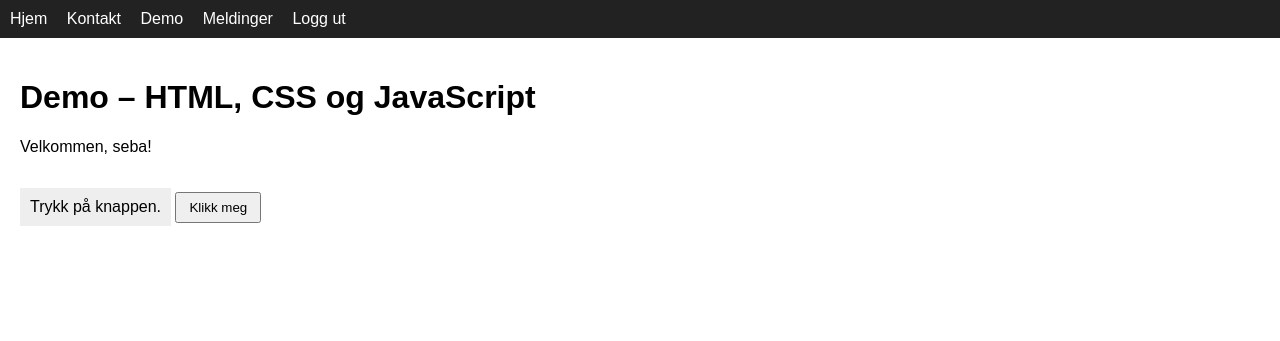
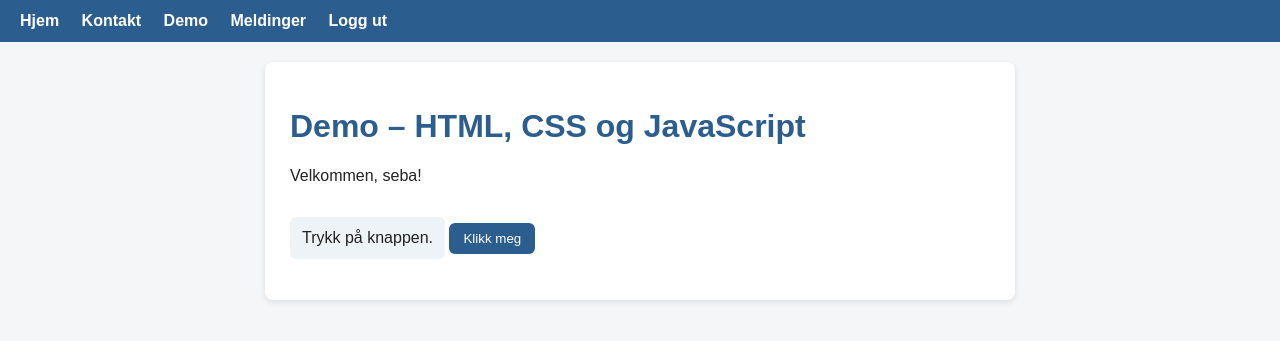
Before and after one commit to Kokosfjes/prove-Eksamen, a Flask app: page /demo in a window 1280 px wide. Shown: the top 341 px of the page. Run offline with Flask 3, Linux system fonts and the light colour scheme; a user stored in the database is signed in.

Commit message:
css endring

```diff
--- a/oppgave 1/static/style.css
+++ b/oppgave 1/static/style.css
@@ -1,8 +1,76 @@
-body { font-family: sans-serif; margin: 0; }
-nav { background: #222; padding: 10px; }
-nav a { color: #fff; margin-right: 15px; text-decoration: none; }
-main { padding: 20px; max-width: 700px; }
-.flash { color: red; }
-.boks { padding: 10px; background: #eee; display: inline-block; }
-button { padding: 6px 12px; }
-input { padding: 6px; }
+body {
+    font-family: sans-serif;
+    margin: 0;
+    background: #f4f6f8;
+    color: #222;
+}
+
+nav {
+    background: #2c5d8f;
+    padding: 12px 20px;
+}
+
+nav a {
+    color: #fff;
+    margin-right: 18px;
+    text-decoration: none;
+    font-weight: bold;
+}
+
+nav a:hover {
+    text-decoration: underline;
+}
+
+main {
+    padding: 25px;
+    max-width: 700px;
+    margin: 20px auto;
+    background: #fff;
+    border-radius: 8px;
+    box-shadow: 0 2px 6px rgba(0,0,0,0.1);
+}
+
+h1 {
+    color: #2c5d8f;
+}
+
+.flash {
+    color: #b00;
+    background: #fee;
+    padding: 8px;
+    border-radius: 6px;
+}
+
+.boks {
+    padding: 12px;
+    background: #eef3f8;
+    border-radius: 6px;
+    display: inline-block;
+}
+
+button {
+    padding: 8px 14px;
+    background: #2c5d8f;
+    color: #fff;
+    border: none;
+    border-radius: 6px;
+    cursor: pointer;
+}
+
+button:hover {
+    background: #244a72;
+}
+
+input {
+    padding: 8px;
+    border: 1px solid #ccc;
+    border-radius: 6px;
+}
+
+ul {
+    padding-left: 20px;
+}
+
+li {
+    padding: 4px 0;
+}
```
